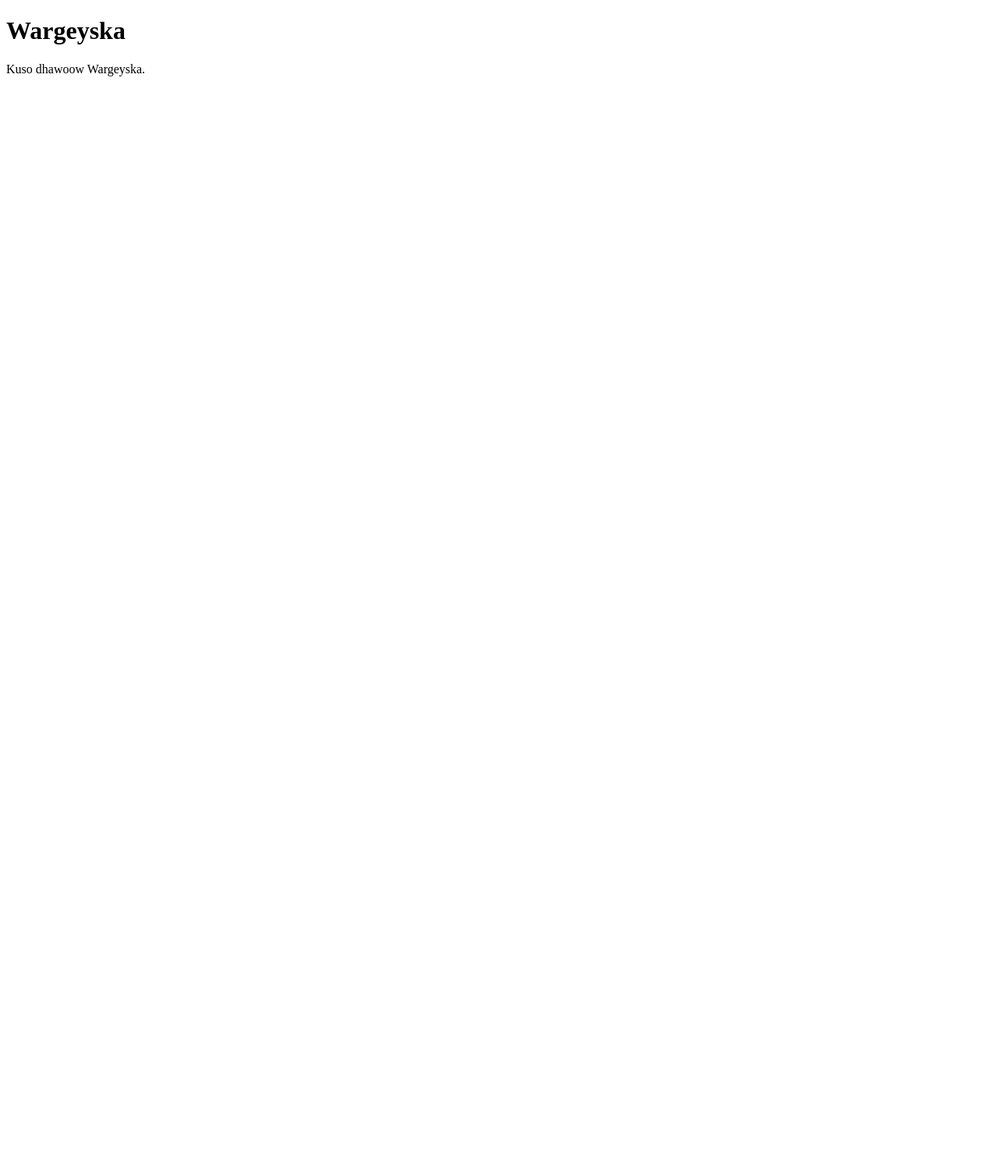
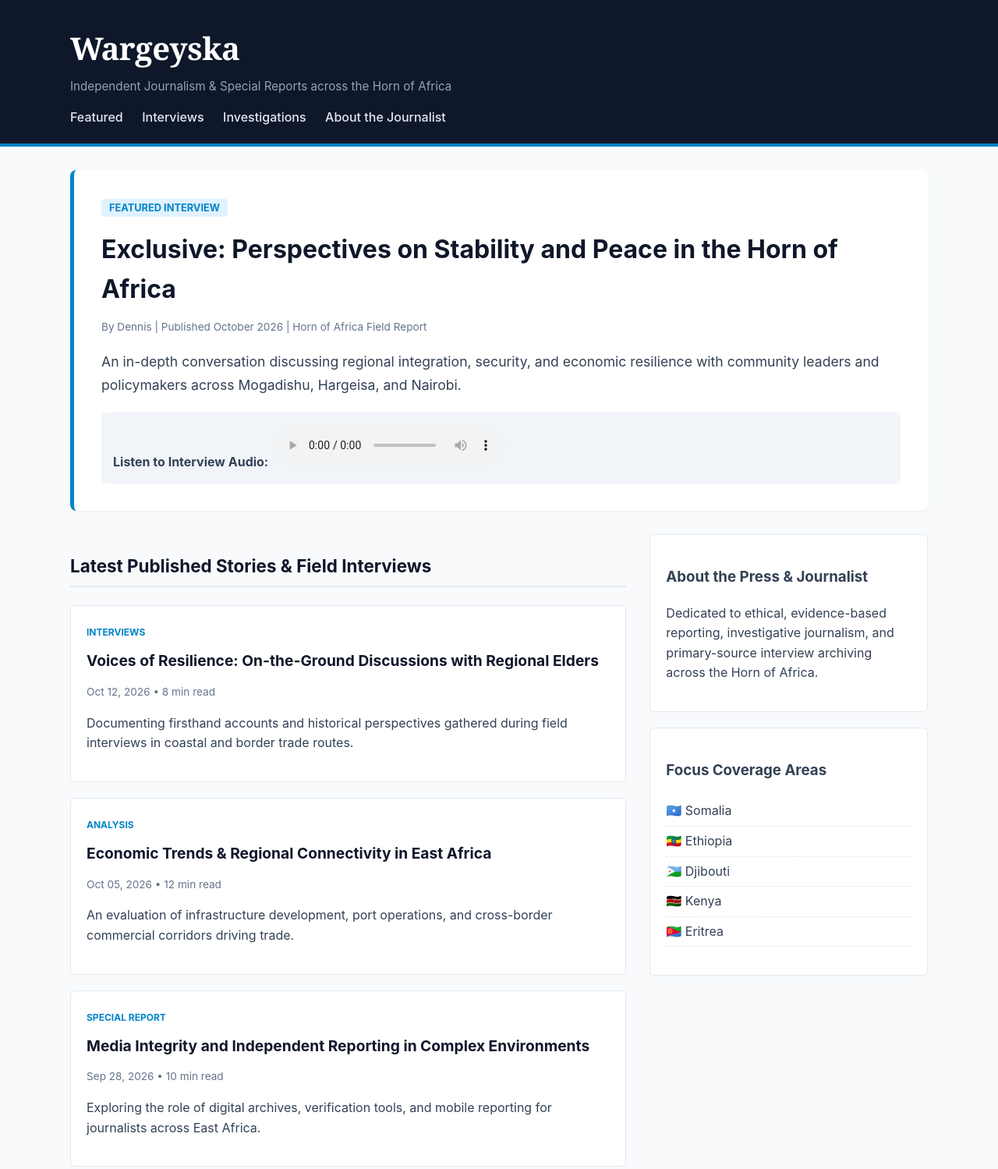
Before and after one commit to denowaki/test-wordpres, a website: page index.html in a window 1280 px wide. Shown: the top 1499 px of the page at 78% size. Before the commit the page ends 800 px from the top, so only its background shows below. Drawn offline with Linux system fonts and the light colour scheme.

Commit message:
upgrade Wargeyska layout to professional journalism edition

```diff
--- a/index.html
+++ b/index.html
@@ -1,17 +1,105 @@
 <!DOCTYPE html>
-<html lang="so">
+<html lang="en">
 <head>
     <meta charset="UTF-8">
     <meta name="viewport" content="width=device-width, initial-scale=1.0">
-    <title>Wargeyska</title>
+    <title>Wargeyska | Independent Journalism & Interviews in the Horn of Africa</title>
     <link rel="stylesheet" href="style.css">
 </head>
 <body>
-    <header>
-        <h1>Wargeyska</h1>
+
+    <!-- Header Navigation -->
+    <header class="site-header">
+        <div class="container">
+            <div class="brand">
+                <h1>Wargeyska</h1>
+                <p class="tagline">Independent Journalism & Special Reports across the Horn of Africa</p>
+            </div>
+            <nav class="main-nav">
+                <a href="#featured">Featured</a>
+                <a href="#interviews">Interviews</a>
+                <a href="#investigations">Investigations</a>
+                <a href="#about">About the Journalist</a>
+            </nav>
+        </div>
     </header>
-    <main>
-        <p>Kuso dhawoow Wargeyska.</p>
+
+    <main class="container">
+
+        <!-- Featured Story / Main Interview -->
+        <section id="featured" class="hero-story">
+            <span class="badge">Featured Interview</span>
+            <h2>Exclusive: Perspectives on Stability and Peace in the Horn of Africa</h2>
+            <p class="meta">By Dennis | Published October 2026 | Horn of Africa Field Report</p>
+            <p class="lead-text">
+                An in-depth conversation discussing regional integration, security, and economic resilience with community leaders and policymakers across Mogadishu, Hargeisa, and Nairobi.
+            </p>
+
+            <!-- Optional Audio Preview -->
+            <div class="audio-container">
+                <label><strong>Listen to Interview Audio:</strong></label>
+                <audio controls>
+                    <source src="assets/interview-sample.mp3" type="audio/mpeg">
+                    Your browser does not support the audio element.
+                </audio>
+            </div>
+        </section>
+
+        <div class="layout-grid">
+
+            <!-- Primary Content: Article Grid -->
+            <section class="content-main">
+                <h3 class="section-title">Latest Published Stories & Field Interviews</h3>
+
+                <article class="story-card">
+                    <span class="category">Interviews</span>
+                    <h4>Voices of Resilience: On-the-Ground Discussions with Regional Elders</h4>
+                    <p class="meta">Oct 12, 2026 • 8 min read</p>
+                    <p>Documenting firsthand accounts and historical perspectives gathered during field interviews in coastal and border trade routes.</p>
+                </article>
+
+                <article class="story-card">
+                    <span class="category">Analysis</span>
+                    <h4>Economic Trends & Regional Connectivity in East Africa</h4>
+                    <p class="meta">Oct 05, 2026 • 12 min read</p>
+                    <p>An evaluation of infrastructure development, port operations, and cross-border commercial corridors driving trade.</p>
+                </article>
+
+                <article class="story-card">
+                    <span class="category">Special Report</span>
+                    <h4>Media Integrity and Independent Reporting in Complex Environments</h4>
+                    <p class="meta">Sep 28, 2026 • 10 min read</p>
+                    <p>Exploring the role of digital archives, verification tools, and mobile reporting for journalists across East Africa.</p>
+                </article>
+            </section>
+
+            <!-- Sidebar: Bio & Contact -->
+            <aside class="sidebar">
+                <div class="widget bio-widget" id="about">
+                    <h3>About the Press & Journalist</h3>
+                    <p>Dedicated to ethical, evidence-based reporting, investigative journalism, and primary-source interview archiving across the Horn of Africa.</p>
+                </div>
+
+                <div class="widget">
+                    <h3>Focus Coverage Areas</h3>
+                    <ul class="tag-list">
+                        <li>🇸🇴 Somalia</li>
+                        <li>🇪🇹 Ethiopia</li>
+                        <li>🇩🇯 Djibouti</li>
+                        <li>🇰🇪 Kenya</li>
+                        <li>🇪🇷 Eritrea</li>
+                    </ul>
+                </div>
+            </aside>
+        </div>
+
     </main>
+
+    <footer class="site-footer">
+        <div class="container">
+            <p>&copy; 2026 Wargeyska. All Rights Reserved. Independent Press & Archival Field Reports.</p>
+        </div>
+    </footer>
+
 </body>
 </html>
--- a/package.json
+++ b/package.json
@@ -5,7 +5,7 @@
   "main": "index.js",
   "scripts": {
     "test": "echo \"Error: no test specified\" && exit 1",
-    "build": "mkdir -p dist && cp -r style.css theme.json assets index.html dist/ 2>/dev/null || true"
+    "build": "mkdir -p dist && cp -r index.html style.css theme.json assets dist/ 2>/dev/null || true"
   },
   "repository": {
     "type": "git",
--- a/style.css
+++ b/style.css
@@ -0,0 +1,163 @@
+:root {
+    --primary-color: #0f172a;
+    --accent-color: #0284c7;
+    --text-main: #334155;
+    --bg-light: #f8fafc;
+    --border-color: #e2e8f0;
+}
+
+body {
+    font-family: -apple-system, BlinkMacSystemFont, "Segoe UI", Roboto, Georgia, serif;
+    line-height: 1.6;
+    color: var(--text-main);
+    background-color: var(--bg-light);
+    margin: 0;
+    padding: 0;
+}
+
+.container {
+    max-width: 1100px;
+    margin: 0 auto;
+    padding: 0 20px;
+}
+
+/* Header */
+.site-header {
+    background-color: var(--primary-color);
+    color: #fff;
+    padding: 30px 0 20px;
+    border-bottom: 4px solid var(--accent-color);
+}
+
+.site-header h1 {
+    margin: 0;
+    font-size: 2.5rem;
+    font-family: Georgia, serif;
+    letter-spacing: -0.5px;
+}
+
+.tagline {
+    margin: 5px 0 15px;
+    color: #94a3b8;
+    font-size: 0.95rem;
+}
+
+.main-nav a {
+    color: #e2e8f0;
+    text-decoration: none;
+    margin-right: 20px;
+    font-weight: 500;
+}
+
+.main-nav a:hover {
+    color: var(--accent-color);
+}
+
+/* Featured Story */
+.hero-story {
+    background: #ffffff;
+    padding: 35px;
+    margin: 30px 0;
+    border-radius: 8px;
+    box-shadow: 0 1px 3px rgba(0,0,0,0.05);
+    border-left: 5px solid var(--accent-color);
+}
+
+.badge {
+    background: #e0f2fe;
+    color: var(--accent-color);
+    padding: 4px 10px;
+    font-size: 0.8rem;
+    font-weight: bold;
+    border-radius: 4px;
+    text-transform: uppercase;
+}
+
+.hero-story h2 {
+    font-size: 2rem;
+    color: var(--primary-color);
+    margin: 15px 0 10px;
+}
+
+.meta {
+    font-size: 0.85rem;
+    color: #64748b;
+    margin-bottom: 15px;
+}
+
+.lead-text {
+    font-size: 1.1rem;
+    line-height: 1.7;
+}
+
+.audio-container {
+    margin-top: 20px;
+    background: #f1f5f9;
+    padding: 15px;
+    border-radius: 6px;
+}
+
+/* Layout Grid */
+.layout-grid {
+    display: grid;
+    grid-template-columns: 2fr 1fr;
+    gap: 30px;
+    margin-bottom: 50px;
+}
+
+.section-title {
+    font-size: 1.4rem;
+    border-bottom: 2px solid var(--border-color);
+    padding-bottom: 8px;
+    color: var(--primary-color);
+}
+
+.story-card {
+    background: #fff;
+    padding: 20px;
+    border-radius: 6px;
+    margin-bottom: 20px;
+    border: 1px solid var(--border-color);
+}
+
+.story-card h4 {
+    margin: 10px 0 5px;
+    font-size: 1.2rem;
+    color: var(--primary-color);
+}
+
+.category {
+    font-size: 0.75rem;
+    font-weight: bold;
+    color: var(--accent-color);
+    text-transform: uppercase;
+}
+
+/* Sidebar */
+.sidebar .widget {
+    background: #fff;
+    padding: 20px;
+    border-radius: 6px;
+    border: 1px solid var(--border-color);
+    margin-bottom: 20px;
+}
+
+.tag-list {
+    list-style: none;
+    padding: 0;
+}
+
+.tag-list li {
+    padding: 6px 0;
+    border-bottom: 1px dashed var(--border-color);
+}
+
+/* Footer */
+.site-footer {
+    background: var(--primary-color);
+    color: #94a3b8;
+    text-align: center;
+    padding: 20px 0;
+    margin-top: 50px;
+    font-size: 0.85rem;
+}
```
